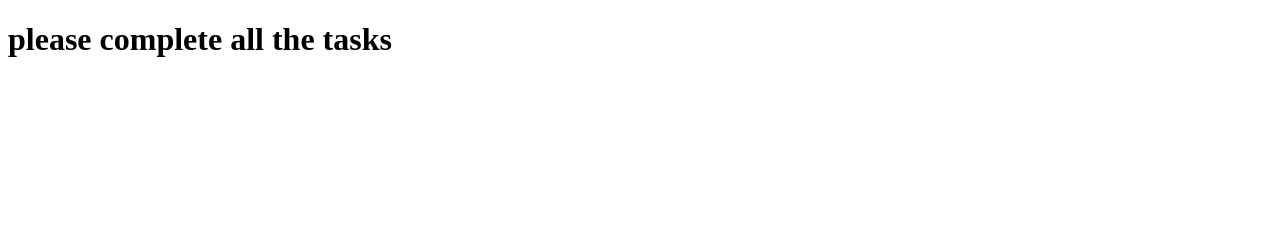
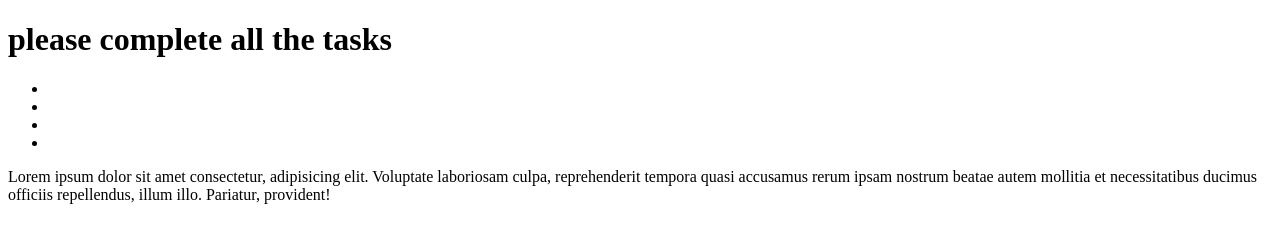
Before and after one commit to IvanNycheporuk/git_branch_strategy, a plain HTML site: page lesson1/index.html in a window 1280 px wide. Drawn offline with Linux system fonts and the light colour scheme.

Commit message:
soltion lesson 1

```diff
--- a/lesson1/index.html
+++ b/lesson1/index.html
@@ -7,5 +7,12 @@
 </head>
 <body>
     <h1>please complete all the tasks</h1>
+    <ul>
+        <li><a href=""></a></li>
+        <li><a href=""></a></li>
+        <li><a href=""></a></li>
+        <li><a href=""></a></li>
+    </ul>
+    <p>Lorem ipsum dolor sit amet consectetur, adipisicing elit. Voluptate laboriosam culpa, reprehenderit tempora quasi accusamus rerum ipsam nostrum beatae autem mollitia et necessitatibus ducimus officiis repellendus, illum illo. Pariatur, provident!</p>
 </body>
 </html>
```
